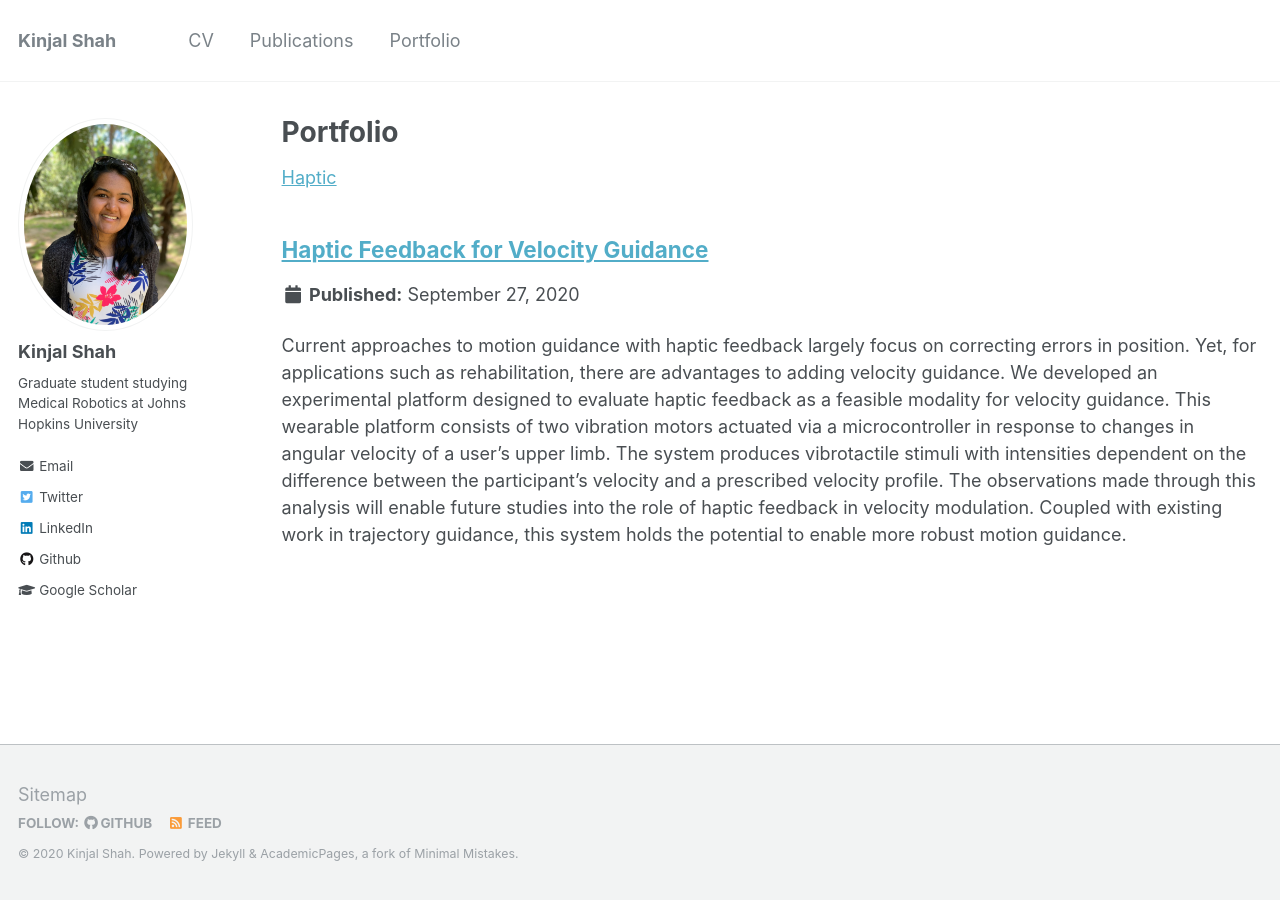
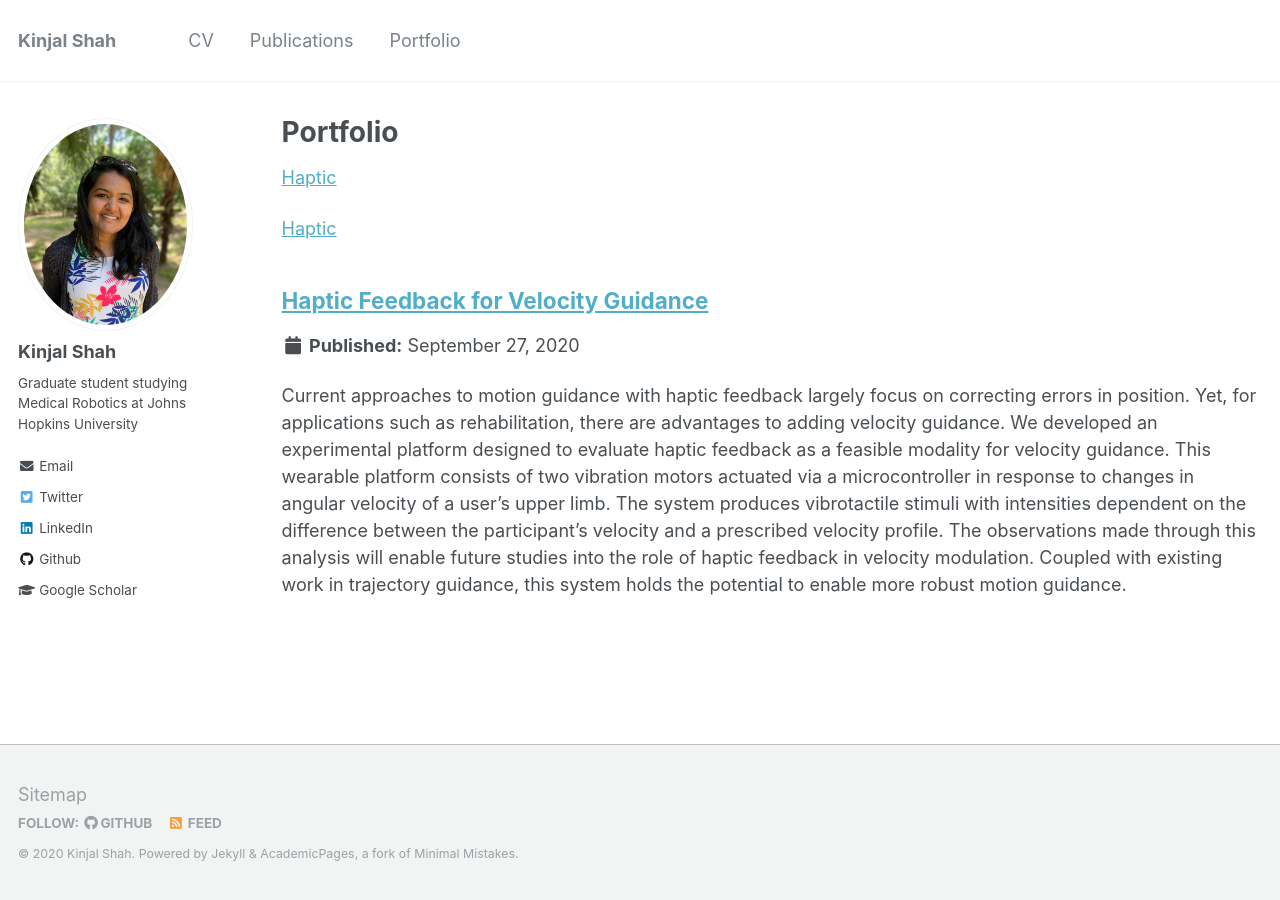
Before and after one commit to kinjmshah/kinjmshah.github.io, a Jekyll site: the page built from _pages/pf.md, in a window 1280 px wide. Built offline with Jekyll 4.4.1, drawn with Linux system fonts in a browser that asks for light colours.

Commit message:
Update pf.md

```diff
--- a/_pages/pf.md
+++ b/_pages/pf.md
@@ -6,7 +6,9 @@ author_profile: true
 ---
 {% include base_path %}
 
-[Haptic](/_portfolio/hapticVel.md)
+[Haptic](https://www.kinjshah.com/portfolio/hapticGuidance)
+
+[Haptic](/portfolio/hapticGuidance)
 
 {% for post in site.portfolio %}
   {% include archive-single.html %}
```
